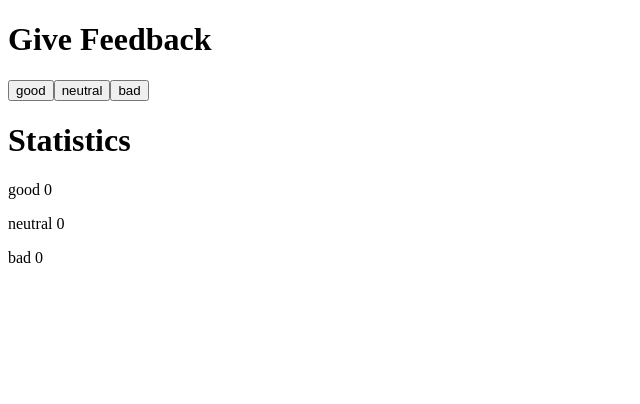
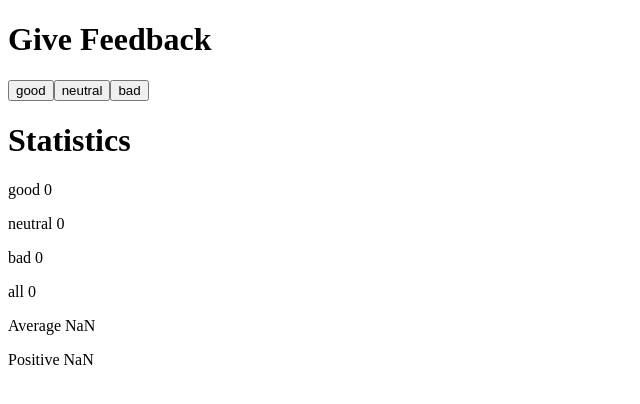
Before and after one commit to chitrak-singhal/fullstackopen_exercises, a React (Vite) app in the folder part1/unicafe/: page / in a window 1280 px wide. Shown: the top 404 px of the page, without its empty margins (0-640 px from the left). Built offline with nearby package versions, Linux system fonts and the light colour scheme.

Commit message:
Part 1.7-1.8 done

```diff
--- a/part1/unicafe/src/App.jsx
+++ b/part1/unicafe/src/App.jsx
@@ -23,6 +23,19 @@ function increment(value, func){
   func(upd_value);
 }
 
+function Stats({good, bad, neutral}){
+  const all = (good+bad+neutral)
+  const avg = (good*1+bad*-1)/all
+  const pos = (good)/all
+  return (
+    <>
+        <p> all {all}</p>
+        <p>Average {avg}</p>
+        <p> Positive {pos}</p>
+    </>
+  )
+}
+
 function App() {
   const [good, setGood] = useState(0)
   const [neutral, setNeutral] = useState(0)
@@ -40,6 +53,8 @@ function App() {
       <Display text ="good" value={good} />
       <Display text ="neutral" value={neutral} />
       <Display text ="bad" value={bad} />
+
+      <Stats good={good} bad ={bad} neutral ={neutral} />
     </div>
   )
 }
```
